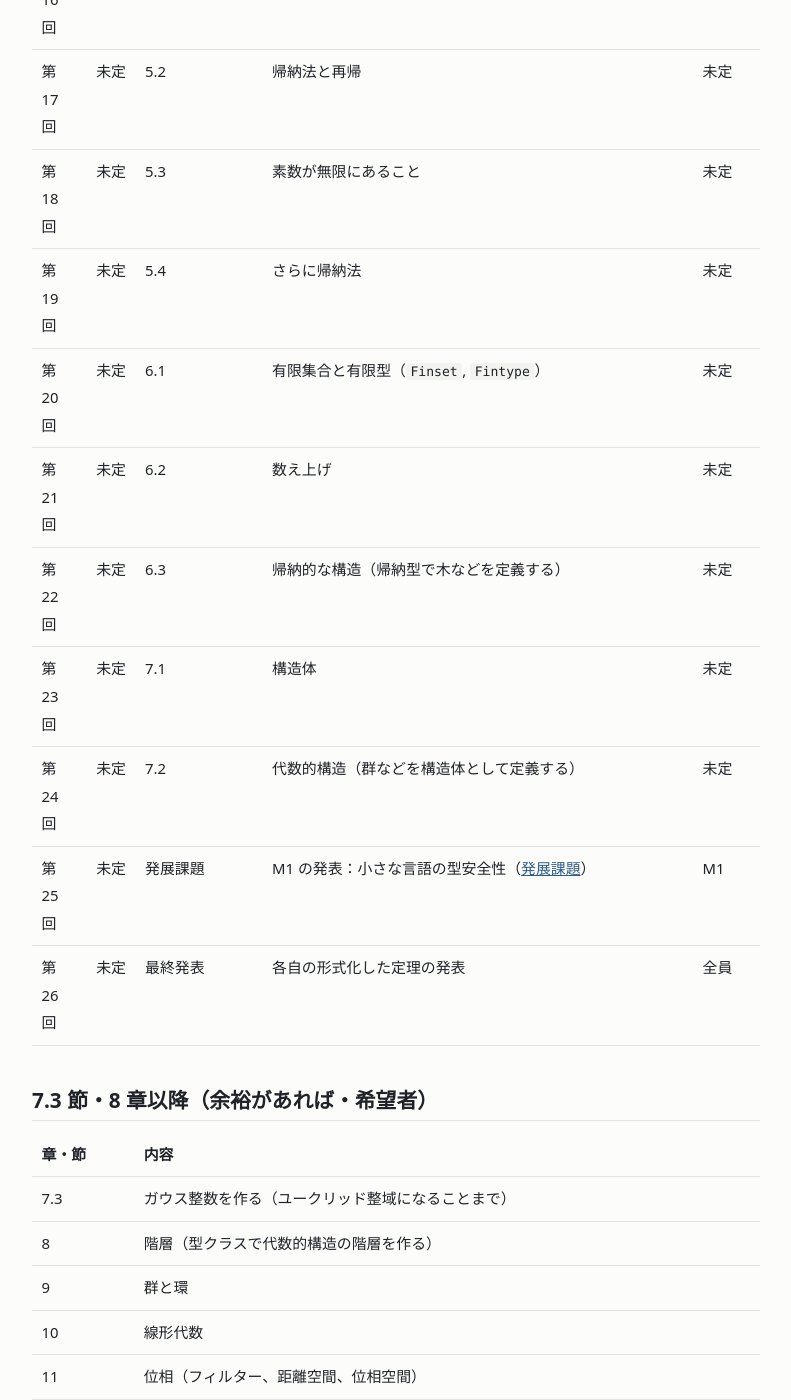
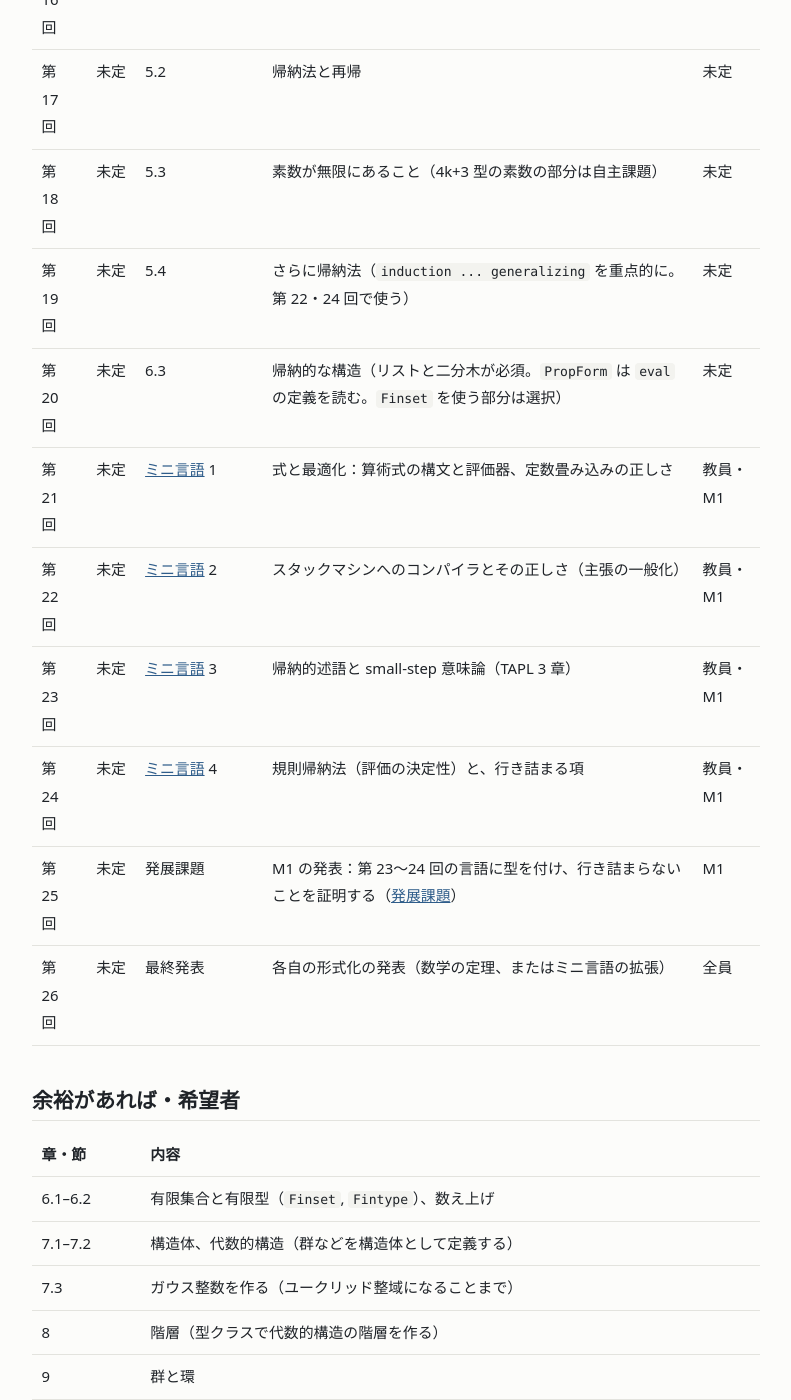
Before and after one commit to CSTmatsunolab/Lean, a Jekyll site: the page built from docs/schedule.md, in a window 1280 px wide and 1400 px high, scrolled down 1740 px. Shown: the whole window, without its empty margins (244-1035 px from the left). Built offline with Jekyll 4.4.1, drawn with Linux system fonts in a browser that asks for light colours.

Commit message:
Add mini-language verification unit (sessions 21-24)
Move MIL 6.1-6.2 and 7.1-7.2 to optional, add the unit page,
and connect the M1 advanced project to sessions 23-24.

Co-Authored-By: Claude Opus 5.5 <noreply@anthropic.com>

```diff
--- a/docs/_config.yml
+++ b/docs/_config.yml
@@ -14,6 +14,8 @@ nav:
     url: /setup/
   - title: 発表の準備
     url: /presenting/
+  - title: ミニ言語
+    url: /mini-language/
   - title: 発展課題
     url: /advanced-track/
   - title: 参考資料
--- a/docs/schedule.md
+++ b/docs/schedule.md
@@ -30,20 +30,22 @@ permalink: /schedule/
 | 第 15 回 | 未定 | まとめ | ここまでの振り返り、各自が選んだ演習問題の発表 | 全員 |
 | 第 16 回 | 未定 | 5.1 | 平方根の無理性（√2 が無理数であること） | 未定 |
 | 第 17 回 | 未定 | 5.2 | 帰納法と再帰 | 未定 |
-| 第 18 回 | 未定 | 5.3 | 素数が無限にあること | 未定 |
-| 第 19 回 | 未定 | 5.4 | さらに帰納法 | 未定 |
-| 第 20 回 | 未定 | 6.1 | 有限集合と有限型（`Finset`, `Fintype`） | 未定 |
-| 第 21 回 | 未定 | 6.2 | 数え上げ | 未定 |
-| 第 22 回 | 未定 | 6.3 | 帰納的な構造（帰納型で木などを定義する） | 未定 |
-| 第 23 回 | 未定 | 7.1 | 構造体 | 未定 |
-| 第 24 回 | 未定 | 7.2 | 代数的構造（群などを構造体として定義する） | 未定 |
-| 第 25 回 | 未定 | 発展課題 | M1 の発表：小さな言語の型安全性（[発展課題]({{ '/advanced-track/' | relative_url }})） | M1 |
-| 第 26 回 | 未定 | 最終発表 | 各自の形式化した定理の発表 | 全員 |
+| 第 18 回 | 未定 | 5.3 | 素数が無限にあること（4k+3 型の素数の部分は自主課題） | 未定 |
+| 第 19 回 | 未定 | 5.4 | さらに帰納法（`induction ... generalizing` を重点的に。第 22・24 回で使う） | 未定 |
+| 第 20 回 | 未定 | 6.3 | 帰納的な構造（リストと二分木が必須。`PropForm` は `eval` の定義を読む。`Finset` を使う部分は選択） | 未定 |
+| 第 21 回 | 未定 | [ミニ言語]({{ '/mini-language/' | relative_url }}) 1 | 式と最適化：算術式の構文と評価器、定数畳み込みの正しさ | 教員・M1 |
+| 第 22 回 | 未定 | [ミニ言語]({{ '/mini-language/' | relative_url }}) 2 | スタックマシンへのコンパイラとその正しさ（主張の一般化） | 教員・M1 |
+| 第 23 回 | 未定 | [ミニ言語]({{ '/mini-language/' | relative_url }}) 3 | 帰納的述語と small-step 意味論（TAPL 3 章） | 教員・M1 |
+| 第 24 回 | 未定 | [ミニ言語]({{ '/mini-language/' | relative_url }}) 4 | 規則帰納法（評価の決定性）と、行き詰まる項 | 教員・M1 |
+| 第 25 回 | 未定 | 発展課題 | M1 の発表：第 23〜24 回の言語に型を付け、行き詰まらないことを証明する（[発展課題]({{ '/advanced-track/' | relative_url }})） | M1 |
+| 第 26 回 | 未定 | 最終発表 | 各自の形式化の発表（数学の定理、またはミニ言語の拡張） | 全員 |
 
-## 7.3 節・8 章以降（余裕があれば・希望者）
+## 余裕があれば・希望者
 
 | 章・節 | 内容 |
 | --- | --- |
+| 6.1–6.2 | 有限集合と有限型（`Finset`, `Fintype`）、数え上げ |
+| 7.1–7.2 | 構造体、代数的構造（群などを構造体として定義する） |
 | 7.3 | ガウス整数を作る（ユークリッド整域になることまで） |
 | 8 | 階層（型クラスで代数的構造の階層を作る） |
 | 9 | 群と環 |
```
Also changed, not shown: docs/advanced-track.md (+4 -3 lines), docs/index.md (+5 -3 lines), docs/mini-language.md (added, +71 -0 lines).
